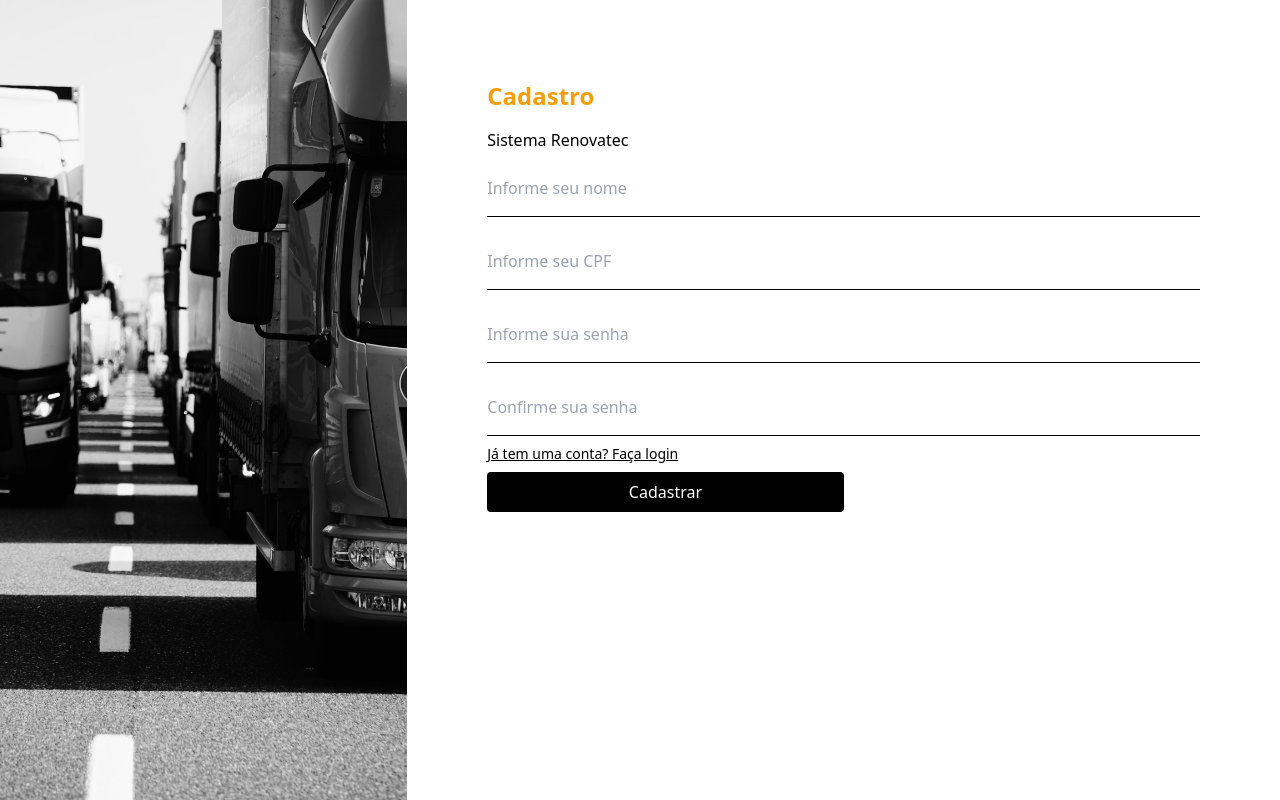
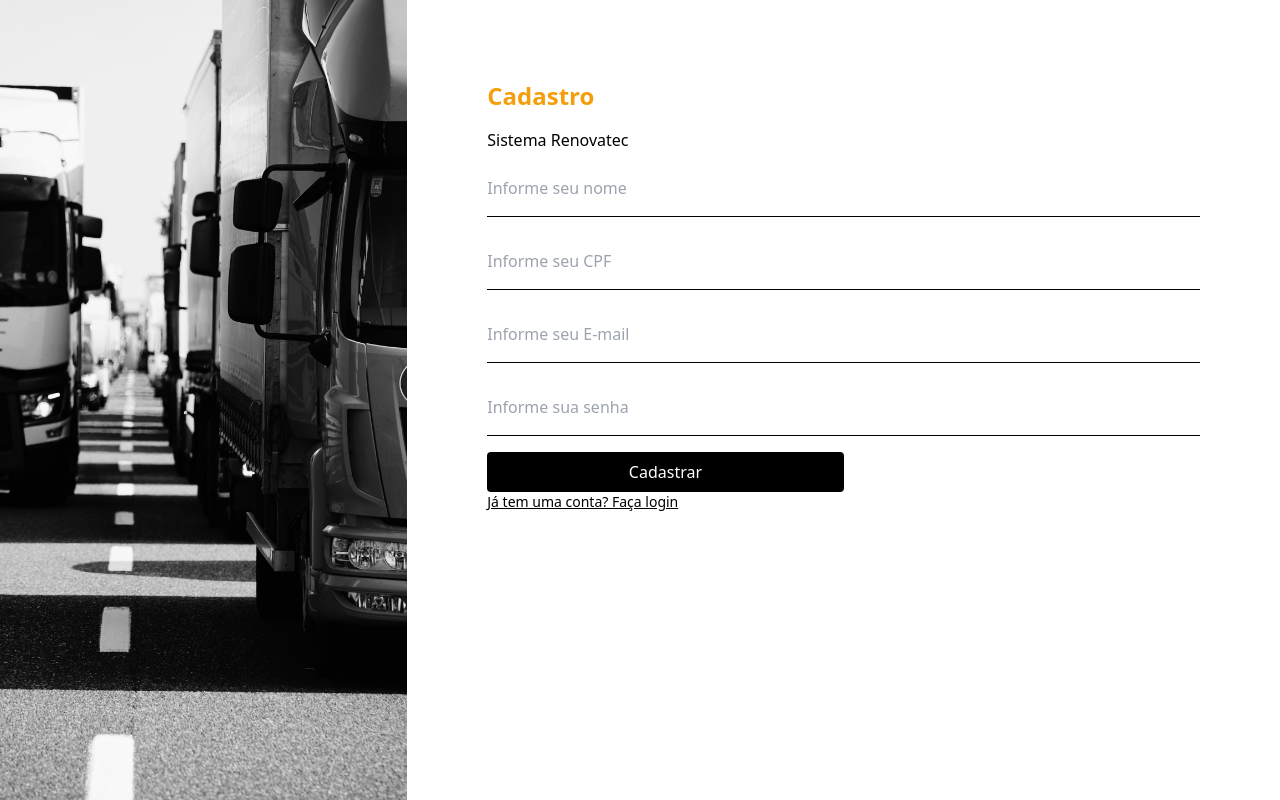
Before and after one commit to bea-brito/renovatec, a React (Create React App) app: page /cadastro in a window 1280 px wide. Built offline with nearby package versions, Linux system fonts and the light colour scheme; no server answers.

Commit message:
Refeito o metodo de Cadastro no Supabase. Mudanca nas pastas para facilitar navegacao

```diff
--- a/package.json
+++ b/package.json
@@ -3,11 +3,12 @@
   "version": "0.1.0",
   "private": true,
   "dependencies": {
+    "@babel/plugin-proposal-private-property-in-object": "^7.21.11",
     "@supabase/supabase-js": "^2.39.8",
     "@testing-library/jest-dom": "^5.17.0",
     "@testing-library/react": "^13.4.0",
     "@testing-library/user-event": "^13.5.0",
-    "@babel/plugin-proposal-private-property-in-object": "^7.21.11",
+    "jsonwebtoken": "^9.0.2",
     "react": "^18.2.0",
     "react-dom": "^18.2.0",
     "react-router-dom": "^6.22.3",
--- a/src/componentes/botao/botao.js
+++ b/src/componentes/botao/botao.js
@@ -2,7 +2,11 @@ import React from "react";
 
 const Botao = (props) => {
   return (
-    <button className={props.className} onClick={props.onClick}>
+    <button
+      className={props.className}
+      onClick={props.onClick}
+      type={props.type}
+    >
       {props.children}
     </button>
   );
--- a/src/componentes/redefinirSenha/senha.js
+++ /dev/null
@@ -1,38 +0,0 @@
-import './senha.css'
-import Botao from '../botao/botao'
-import imagem from '../imagens/faviconEsquerda.png'
-import { Link } from 'react-router-dom';
-
-const Senha =() => {
-  return (
-    <div className='w-full flex flex-col p-20'>
-      <div className='flex'> <Link to="/">
-      <img className='w-12 h-12' src={imagem} alt="descriçao" />
-      <p className='flex'>Voltar</p>
-      </Link>
-      </div>
-      <h3 className='text-2xl font-semibold mb-4 text-yellow-500'>Redefinir a senha</h3>
-    <p>
-      Escolha uma nova senha de 8 caracteres
-    </p>
-    <form className='w-full flex flex-col'>
-      <input
-      type="password"
-      placeholder='Informe uma nova senha'
-      className='w-full text-black py-4 my-2  border-b border-black outline-none focus:outline-none' />
-      <input type="password"
-      placeholder='Confirme a nova senha'
-      className='w-full text-black py-4 my-2  border-b border-black outline-none focus:outline-none'/>
-    </form>
-    <div className='flex'>
-  <div className='flex w-full'>
-    <Botao className='mt-2 w-1/4 bg-black hover:bg-yellow-500 text-white p-4 rounded text-center'>Redefinir</Botao>
-  </div>
-</div>
-
-
-  </div>
-  )
-}
-
-export default Senha
--- a/src/componentes/cadastrar/cadastro.js
+++ b/src/paginas/cadastro.js
@@ -1,63 +1,48 @@
 import React, { useState } from "react";
-import imagem from "../imagens/imagemprincipal1.jpg";
-import Botao from "../botao/botao";
-import supabase from "../../supabaseClient.js";
+import imagem from "../componentes/imagens/imagemprincipal1.jpg";
+import Botao from "../componentes/botao/botao.js";
+import supabase from "../supabaseClient.js";
 import { Link } from "react-router-dom";
 
 const Cadastro = () => {
-  const [nome, setNome] = useState("");
-  const [cpf, setCpf] = useState("");
-  const [senha, setSenha] = useState("");
-  const [senhaConfirmacao, setSenhaConfirmacao] = useState("");
-  const [erro, setErro] = useState("");
-  const [sucesso, setSucesso] = useState(false);
+  const [formData, setFormData] = useState({
+    nome: "",
+    cpf: "",
+    email: "",
+    senha: "",
+  });
 
-  const handleClick = async () => {
-    setErro("");
-    setSucesso(false);
+  console.log(formData);
 
-    if (senha !== senhaConfirmacao) {
-      setErro("Senhas diferentes inseridas");
-      return;
-    }
+  function handleChange(event) {
+    setFormData((prevFormData) => {
+      return {
+        ...prevFormData,
+        [event.target.id]: event.target.value,
+      };
+    });
+  }
 
-    if (cpf.length !== 11) {
-      setErro("O CPF deve ter 11 dígitos, sem traços e pontos");
-      return;
-    }
-
-    if (
-      senha.length < 8 ||
-      senha !== senha.trim() ||
-      senha === senha.toLowerCase() ||
-      !/[A-Z]/.test(senha) ||
-      !/[^a-zA-Z0-9]/.test(senha)
-    ) {
-      setErro(
-        "A senha deve ter no mínimo 8 caracteres, não pode conter espaços, deve conter ao menos 1 caractere maiúsculo e 1 caractere especial."
-      );
-      return;
-    }
+  async function handleSubmit(e) {
+    e.preventDefault();
 
     try {
-      const { error } = await supabase
-        .from("Vendedor")
-        .insert([{ Nome: nome, CPF: cpf, Senha: senha }]);
-
-      if (error) {
-        throw error;
-      }
-
-      setSucesso(true);
-      setNome("");
-      setCpf("");
-      setSenha("");
-      setSenhaConfirmacao("");
+      const { error } = await supabase.auth.signUp({
+        email: formData.email,
+        password: formData.senha,
+        options: {
+          data: {
+            nome: formData.nome,
+            cpf: formData.cpf,
+          },
+        },
+      });
+      if (error) throw error;
+      alert("Cheque o email para validar seu link de verificação");
     } catch (error) {
-      setErro(error.message);
-      console.error("Erro: ", error.message);
+      alert(error);
     }
-  };
+  }
 
   return (
     <div className="w-full h-screen flex items-start">
@@ -75,35 +60,42 @@ const Cadastro = () => {
         </h3>
         <p>Sistema Renovatec</p>
 
-        {sucesso && (
+        {/* {sucesso && (
           <div className="bg-green-500 text-white py-2 px-4 rounded">
             Cadastro realizado com sucesso!
           </div>
-        )}
+        )} */}
 
-        <form className="w-full flex flex-col">
+        <form className="w-full flex flex-col" onSubmit={handleSubmit}>
           <input
             type="text"
             placeholder="Informe seu nome"
             className="w-full text-black py-4 my-2  border-b border-black outline-none focus:outline-none"
-            value={nome}
-            onChange={(e) => setNome(e.target.value)}
+            id="nome"
+            onChange={handleChange}
           />
           <input
             type="text"
             placeholder="Informe seu CPF"
             className="w-full text-black py-4 my-2  border-b border-black outline-none focus:outline-none"
-            value={cpf}
-            onChange={(e) => setCpf(e.target.value)}
+            id="cpf"
+            onChange={handleChange}
+          />
+          <input
+            type="text"
+            placeholder="Informe seu E-mail"
+            className="w-full text-black py-4 my-2  border-b border-black outline-none focus:outline-none"
+            id="email"
+            onChange={handleChange}
           />
           <input
             type="password"
             placeholder="Informe sua senha"
             className="w-full text-black py-4 my-2  border-b border-black outline-none focus:outline-none"
-            value={senha}
-            onChange={(e) => setSenha(e.target.value)}
+            id="senha"
+            onChange={handleChange}
           />
-          <input
+          {/* <input
             type="password"
             placeholder="Confirme sua senha"
             className="w-full text-black py-4 my-2  border-b border-black outline-none focus:outline-none"
@@ -117,7 +109,14 @@ const Cadastro = () => {
             <div className="bg-red-500 text-white py-2 px-4 rounded">
               {erro}
             </div>
-          )}
+          )} */}
+          <Botao
+            className="w-1/2 mt-2 bg-black text-white py-2 px-4 rounded hover:bg-yellow-500"
+            type="submit"
+          >
+            {" "}
+            Cadastrar{" "}
+          </Botao>
         </form>
 
         <div className="w-full flex items-center justify-between">
@@ -128,13 +127,6 @@ const Cadastro = () => {
             Já tem uma conta? Faça login
           </Link>
         </div>
-        <Botao
-          className="w-1/2 mt-2 bg-black text-white py-2 px-4 rounded hover:bg-yellow-500"
-          onClick={handleClick}
-        >
-          {" "}
-          Cadastrar{" "}
-        </Botao>
       </div>
     </div>
   );
--- a/src/componentes/loginPage/login.js
+++ b/src/paginas/login.js
@@ -1,6 +1,5 @@
-import "./login.css";
-import imagem from "../imagens/imagemprincipal1.jpg";
-import Botao from "../botao/botao";
+import imagem from "../componentes/imagens/imagemprincipal1.jpg";
+import Botao from "../componentes/botao/botao";
 import { Link } from "react-router-dom";
 
 const Login = () => {
--- a/src/componentes/menu/menu.js
+++ b/src/paginas/menu.js
@@ -1,4 +1,4 @@
-import Botao from "../botao/botao";
+import Botao from "../componentes/botao/botao";
 import { Link } from "react-router-dom";
 
 const Menu = () => {
--- /dev/null
+++ b/src/paginas/senha.js
@@ -0,0 +1,42 @@
+import Botao from "../componentes/botao/botao";
+import imagem from "../componentes/imagens/imagemprincipal1.jpg";
+import { Link } from "react-router-dom";
+
+const Senha = () => {
+  return (
+    <div className="w-full flex flex-col p-20">
+      <div className="flex">
+        {" "}
+        <Link to="/">
+          <img className="w-12 h-12" src={imagem} alt="descriçao" />
+          <p className="flex">Voltar</p>
+        </Link>
+      </div>
+      <h3 className="text-2xl font-semibold mb-4 text-yellow-500">
+        Redefinir a senha
+      </h3>
+      <p>Escolha uma nova senha de 8 caracteres</p>
+      <form className="w-full flex flex-col">
+        <input
+          type="password"
+          placeholder="Informe uma nova senha"
+          className="w-full text-black py-4 my-2  border-b border-black outline-none focus:outline-none"
+        />
+        <input
+          type="password"
+          placeholder="Confirme a nova senha"
+          className="w-full text-black py-4 my-2  border-b border-black outline-none focus:outline-none"
+        />
+      </form>
+      <div className="flex">
+        <div className="flex w-full">
+          <Botao className="mt-2 w-1/4 bg-black hover:bg-yellow-500 text-white p-4 rounded text-center">
+            Redefinir
+          </Botao>
+        </div>
+      </div>
+    </div>
+  );
+};
+
+export default Senha;
```
Also changed, not shown: src/App.js (+4 -4 lines), src/componentes/loginPage/login.css (deleted), src/componentes/redefinirSenha/senha.css (deleted), 1 other file (tests, documents, lock files or other folders).
